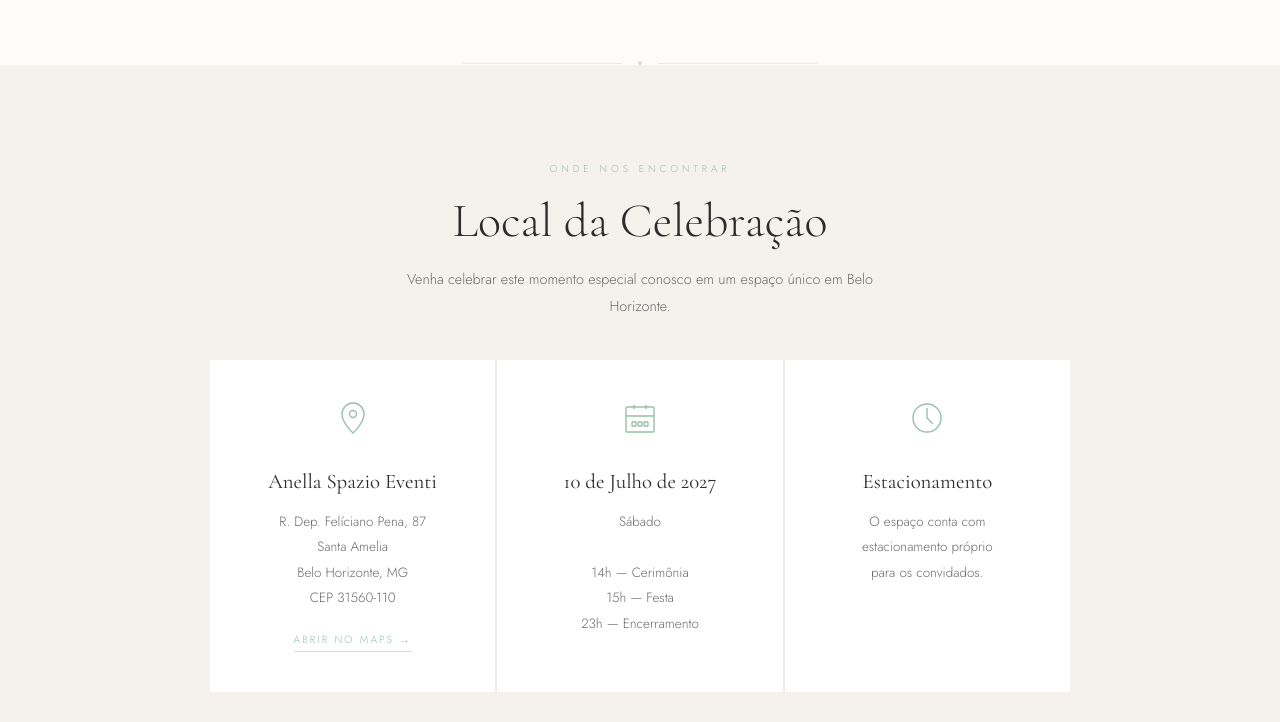
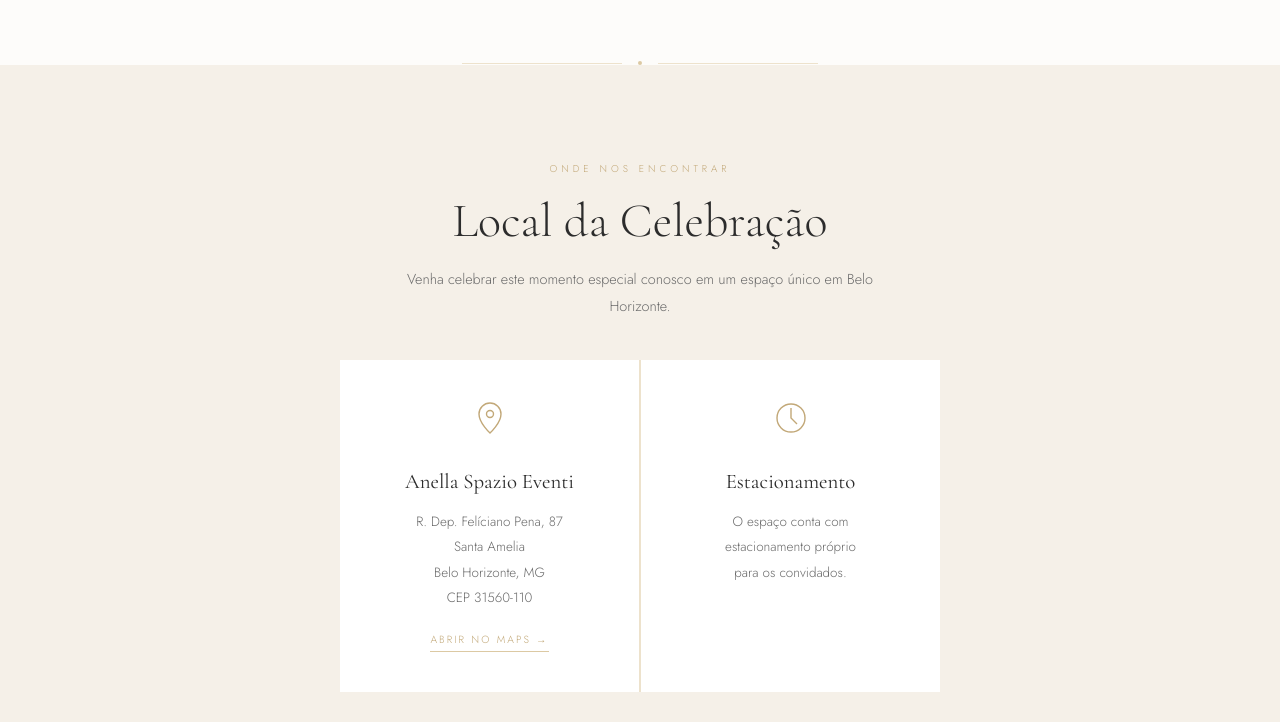
Before and after one commit to alabart11-tech/casamento-ruben-barbara, a plain HTML site: page index.html in a window 1280 px wide. Shown: the part 1518-2240 px from the top of the page. Drawn offline with nearby package versions, Linux system fonts and the light colour scheme.

Commit message:
Paleta tons de areia, corrige duplicacao Local/Programacao, dress code masculino com observacao

```diff
--- a/index.html
+++ b/index.html
@@ -15,16 +15,16 @@
 
   :root {
     --cream:   #FDFCFA;
-    --cream-2: #F5F2EE;
-    --cream-3: #ECEAE4;
-    --warm:    #FFDBCC;
-    --pist:    #97C1A9;
-    --pist-l:  #CCE2CB;
-    --pist-d:  #6FA08A;
-    --teal:    #8FCACA;
-    --teal-l:  #D4F0F0;
-    --peach:   #FFDBCC;
-    --forest:  #7BB0A0;
+    --cream-2: #F5F0E8;
+    --cream-3: #EDE2CC;
+    --warm:    #E8C9A0;
+    --pist:    #C2A878;
+    --pist-l:  #DCC9A3;
+    --pist-d:  #A8835A;
+    --teal:    #D4BD8E;
+    --teal-l:  #EDE2CC;
+    --peach:   #E8C9A0;
+    --forest:  #B89968;
     --ink:     #2C2C2C;
     --ink-m:   #6A6A6A;
     --ink-l:   #A8A8A8;
@@ -99,7 +99,7 @@
     text-align: center;
     padding: 6rem 2rem 5rem;
     overflow: hidden;
-    background: #D4F0F0;
+    background: #EDE2CC;
   }
 
   /* soft radial glow */
@@ -115,7 +115,7 @@
   #hero-bg {
     position: absolute;
     inset: 0;
-    background: linear-gradient(180deg, #D4F0F0 0%, #8FCACA 35%, #97C1A9 65%, #ECEAE4 100%);
+    background: linear-gradient(180deg, #EDE2CC 0%, #D4BD8E 35%, #C2A878 65%, #F5F0E8 100%);
     /* When photo available: background: url('foto-hero.jpg') center/cover no-repeat; */
   }
   #hero-bg::after {
@@ -371,6 +371,7 @@
     margin: 0 auto;
     background: var(--cream-3);
   }
+  .info-cards-2 { grid-template-columns: repeat(2, 1fr); max-width: 600px; }
 
   .info-card {
     background: var(--white);
@@ -510,6 +511,14 @@
     line-height: 1.8;
   }
 
+  .dress-card-note {
+    font-size: .74rem;
+    font-style: italic;
+    color: var(--ink-l);
+    margin-top: .5rem;
+    line-height: 1.6;
+  }
+
   /* ══════════════════ GIFTS ══════════════════ */
   .gifts-quote {
     font-family: 'Cormorant Garamond', serif; font-style: italic;
@@ -616,7 +625,7 @@
 
   /* ══════════════════ FOOTER ══════════════════ */
   footer {
-    background: linear-gradient(160deg, #97C1A9 0%, #8FCACA 100%);
+    background: linear-gradient(160deg, #C2A878 0%, #D4BD8E 100%);
     text-align: center;
     padding: 5rem 2rem 3.5rem;
     position: relative;
@@ -840,7 +849,7 @@
       Venha celebrar este momento especial conosco em um espaço único em Belo Horizonte.
     </p>
 
-    <div class="info-cards" data-r data-d="2">
+    <div class="info-cards info-cards-2" data-r data-d="2">
       <div class="info-card">
         <svg class="info-card-icon" viewBox="0 0 36 36" fill="none" stroke="currentColor" stroke-width="1.4">
           <path d="M18 3C12 3 7 8 7 14c0 9 11 19 11 19s11-10 11-19c0-6-5-11-11-11z"/>
@@ -855,23 +864,6 @@
         </p>
         <a href="https://www.google.com/maps/place/Anella+Spazio+Eventi/@-19.8439265,-43.9759319,17z"
            target="_blank" rel="noopener noreferrer" class="info-card-link">Abrir no Maps →</a>
-      </div>
-
-      <div class="info-card">
-        <svg class="info-card-icon" viewBox="0 0 36 36" fill="none" stroke="currentColor" stroke-width="1.4">
-          <rect x="4" y="7" width="28" height="25" rx="1"/>
-          <path d="M24 5v4M12 5v4M4 16h28"/>
-          <rect x="10" y="22" width="4" height="4" rx=".5"/>
-          <rect x="16" y="22" width="4" height="4" rx=".5"/>
-          <rect x="22" y="22" width="4" height="4" rx=".5"/>
-        </svg>
-        <p class="info-card-title">10 de Julho de 2027</p>
-        <p class="info-card-body">
-          Sábado<br><br>
-          14h — Cerimônia<br>
-          15h — Festa<br>
-          23h — Encerramento
-        </p>
       </div>
 
       <div class="info-card">
@@ -942,13 +934,10 @@
         </p>
       </div>
       <div class="dress-card">
-        <div class="dress-swatch" style="background:linear-gradient(135deg,#97C1A9,#8FCACA);"></div>
+        <div class="dress-swatch" style="background:linear-gradient(135deg,#C2A878,#A8835A);"></div>
         <p class="dress-card-title">Masculino</p>
-        <p class="dress-card-body">
-          Passeio Completo<br><br>
-          Terno ou blazer<br>
-          com calça social.
-        </p>
+        <p class="dress-card-body">Passeio Completo</p>
+        <p class="dress-card-note">Camisa social branca e sapato.</p>
       </div>
       <div class="dress-card">
         <div class="dress-swatch" style="background:linear-gradient(135deg,#ECEAE4,#FDFCFA);border:1px solid #D8D4CC;"></div>
```
